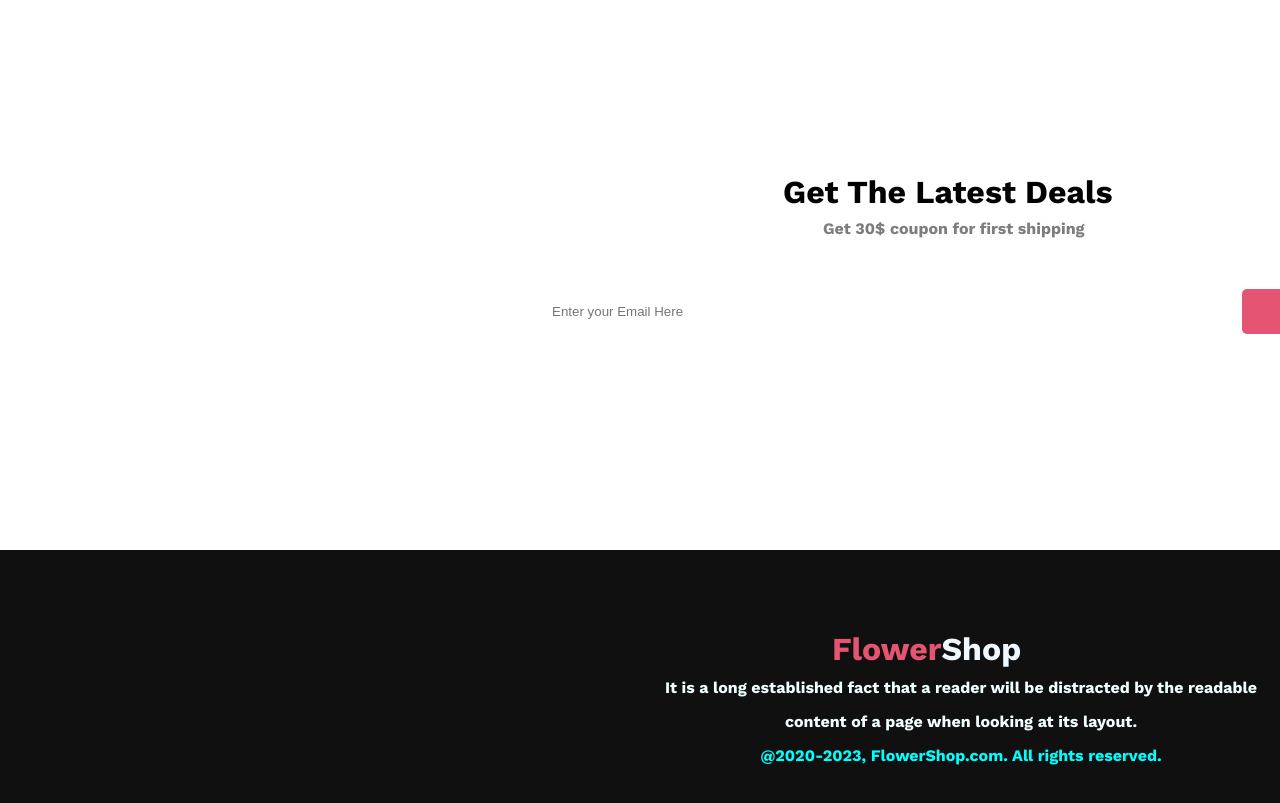
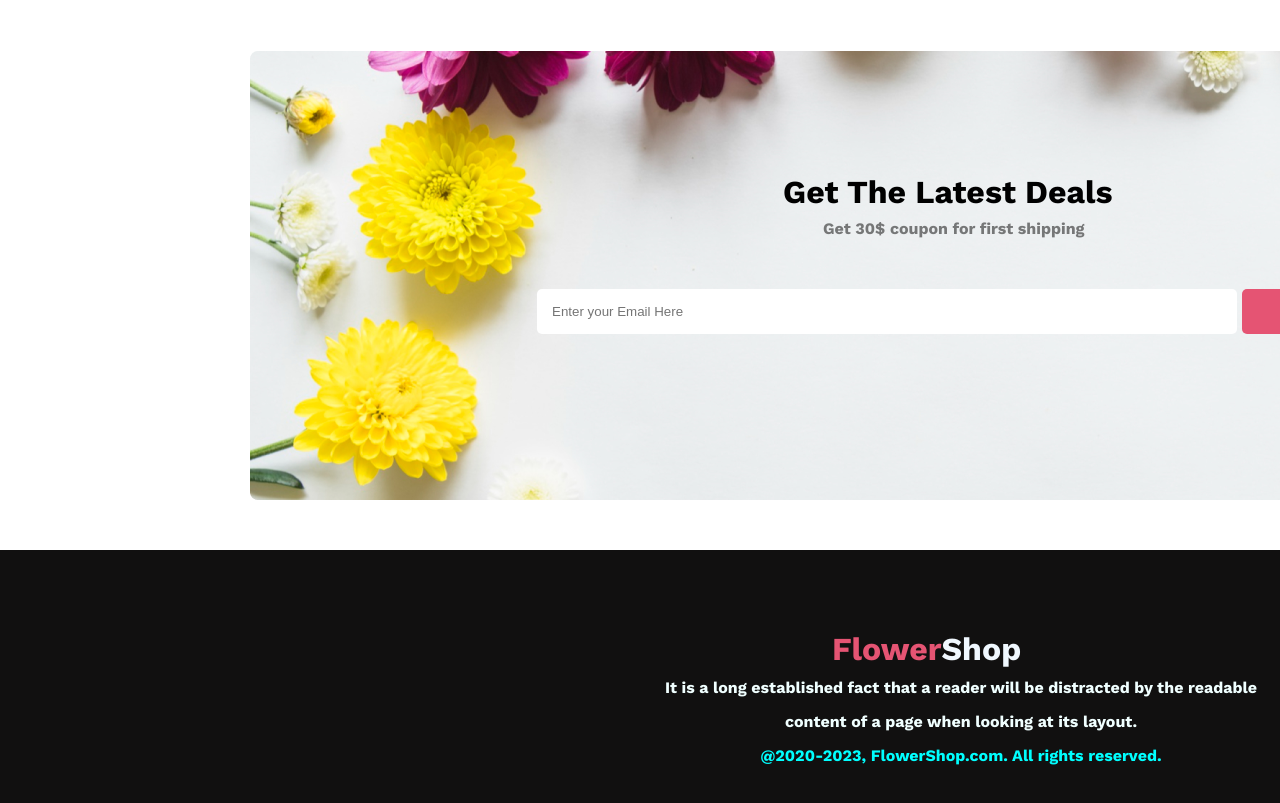
Before and after one commit to 123Somrat/assignment, a plain HTML site: page index.html in a window 1280 px wide. Shown: the part 4572-5375 px from the top of the page. Drawn offline with nearby package versions, Linux system fonts and the light colour scheme; the site is published under a folder, as on GitHub Pages, so addresses that start at the root find nothing.

Commit message:
change backroung image path

```diff
--- a/styles/style.css
+++ b/styles/style.css
@@ -224,7 +224,7 @@ ul li:hover{
 .getlatests_deals{
     width:1400px;
     height:449px;
-    background-image: url("/images/Rectangle\ 9.png");
+    background-image:url("../images/Rectangle\ 9.png");
     margin-left: 250px;
     margin-top: 50px;
     border-radius: 5px;
```
